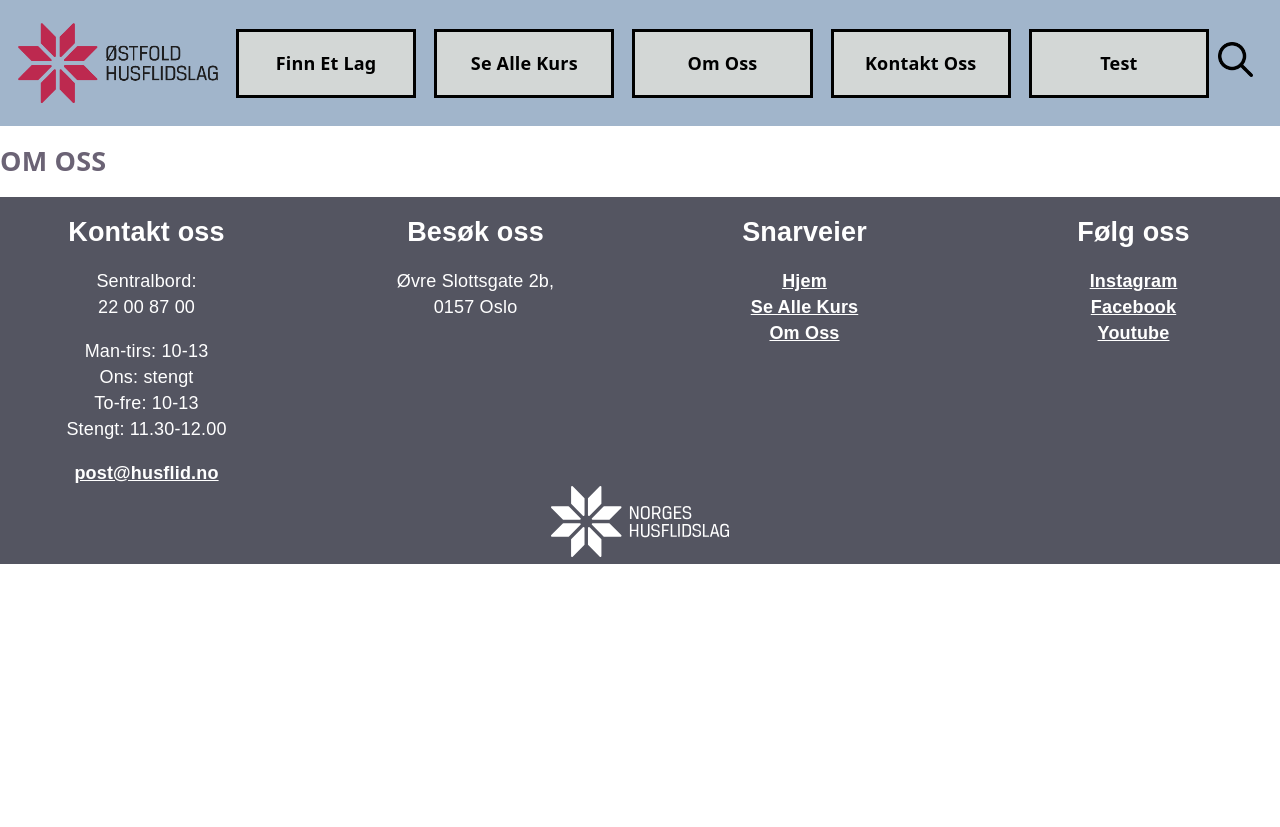
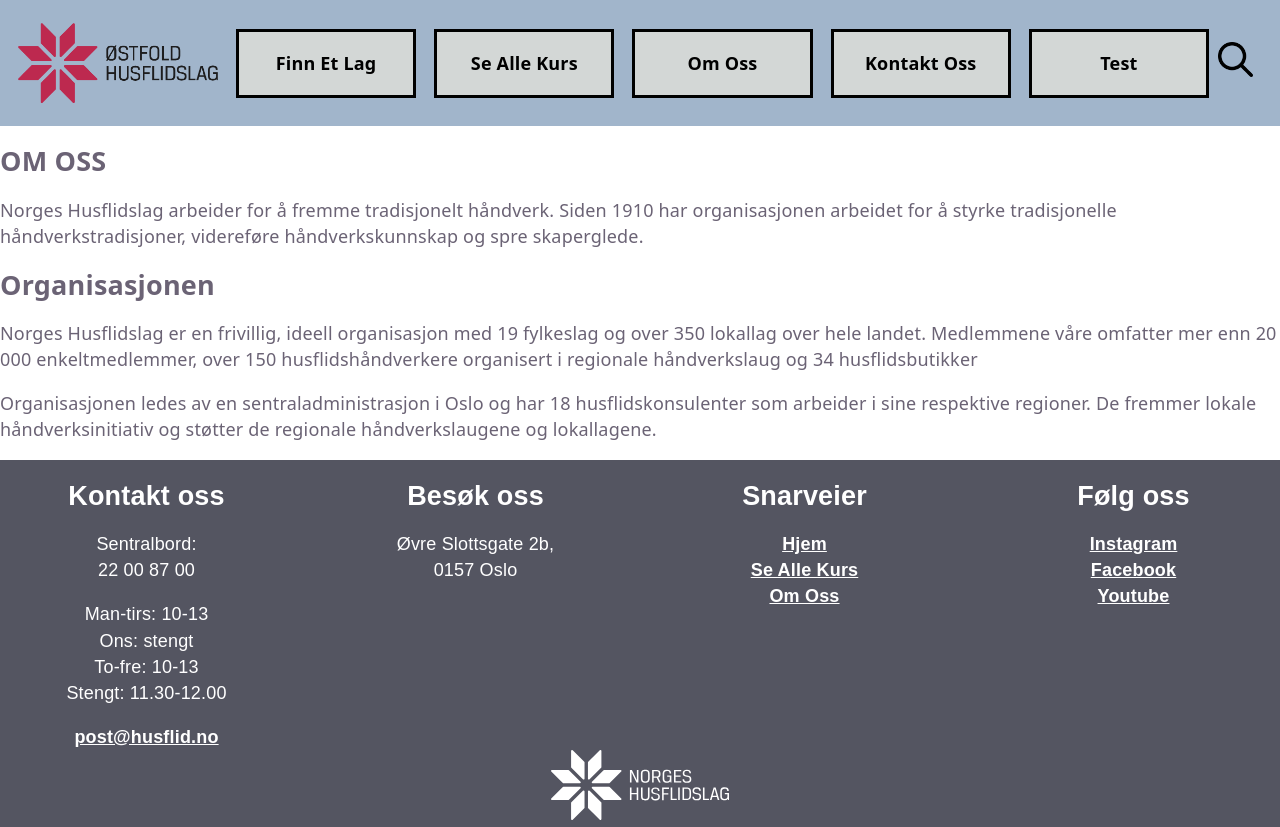
Before and after one commit to Friddi12/Software-Engineering-Gruppe-16, a React app in the folder frontend/: page /Aboutus in a window 1280 px wide. Before the commit the page ends 800 px from the top, so only its background shows below. Built offline with nearby package versions, Linux system fonts and the light colour scheme; the HTML template or start-up script is replaced by a standard one.

Commit message:
små endringer + legge til i om oss

```diff
--- a/frontend/src/App.jsx
+++ b/frontend/src/App.jsx
@@ -24,11 +24,12 @@ function App() {
   }
 
   return (
+    <div>
 
     <main>
       <Header />
       <Routes>
-        <Route path="/" element={<Home />} />
+        <Route path="/" element={<Homepage />} />
         <Route path="/Searchpage" element={<Searchpage />} />
         <Route path="/Localhub" element={<Localhub />} />
         <Route path="/Localhub/:slug" element={<Localpage />} />
@@ -38,7 +39,7 @@ function App() {
       <Footer />
 
     </main>
-
+    </div>
   )
 
 
--- a/frontend/src/pages/Aboutus.jsx
+++ b/frontend/src/pages/Aboutus.jsx
@@ -4,6 +4,29 @@ export default function Aboutus(){
 
 
     return(
-        <h2>OM OSS</h2>
+        <div className="omOssSide">
+            <section>
+                <h2>OM OSS</h2>
+                <p>Norges Husflidslag arbeider for å fremme tradisjonelt håndverk.
+                Siden 1910 har organisasjonen arbeidet for å styrke tradisjonelle håndverkstradisjoner,
+                videreføre håndverkskunnskap og spre skaperglede.</p>
+
+
+                {/*bilde */}
+            </section>
+            <section>
+                <h2>Organisasjonen</h2>
+                <p>Norges Husflidslag er en frivillig, ideell organisasjon med 19 fylkeslag og over 350 lokallag over hele landet.
+                Medlemmene våre omfatter mer enn 20 000 enkeltmedlemmer, over 150 husflidshåndverkere organisert
+                i regionale håndverkslaug og 34 husflidsbutikker</p>
+                <p>Organisasjonen ledes av en sentraladministrasjon i Oslo og har 18 husflidskonsulenter som arbeider i sine respektive regioner.
+                    De fremmer lokale håndverksinitiativ og støtter de regionale håndverkslaugene og lokallagene.</p>
+            </section>
+
+
+
+
+       </div>
     )
+
 }
```
